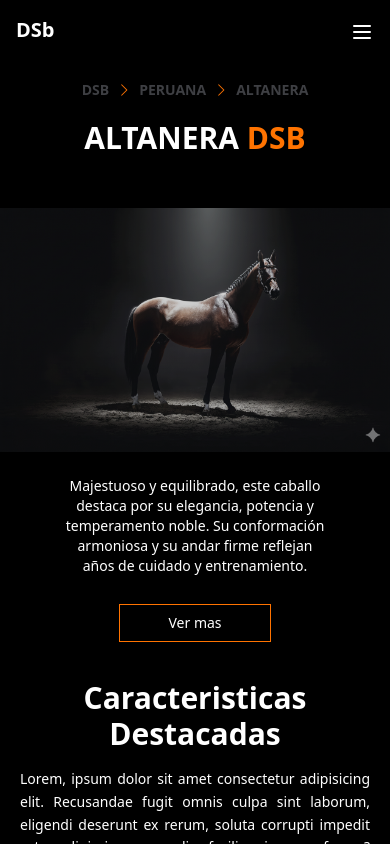
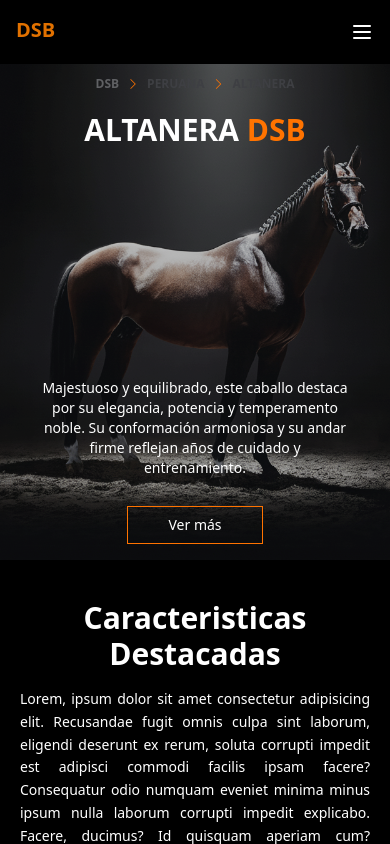
Before and after one commit to javieruncos/HorsePage, a React (Vite) app: page / in a window 390 px wide. Shown: the top 844 px of the page. Built offline with nearby package versions, Linux system fonts and the light colour scheme.

Commit message:
agregamos estilos responsive para tablets

```diff
--- a/src/components/commons/MenuNav.jsx
+++ b/src/components/commons/MenuNav.jsx
@@ -13,8 +13,8 @@ const MenuNav = () => {
         <div className="container mx-auto flex gap-8 items-center p-4">
           <div className="flex-1 flex items-center gap-8">
             {/* Logo */}
-            <a href="#" className="text-xl pb-1 font-bold">
-              DSb
+            <a href="#" className="text-xl pb-1 font-bold text-amber-600">
+              DSB
             </a>
             {/* Menú desktop */}
             <ul className="hidden md:flex ms-auto gap-6">
--- a/src/components/sections/Informacion.jsx
+++ b/src/components/sections/Informacion.jsx
@@ -2,9 +2,107 @@ import horse from "../../assets/img/horse.png";
 
 const Informacion = () => {
   return (
-    <div className="text-white container px-5 mx-auto">
+    // <div className="text-white container px-5 mx-auto">
+    //   {/* SECCIÓN PRINCIPAL */}
+    //   <div className="grid grid-cols-1 md:grid-cols-2 gap-8 items-center my-10">
+    //     {/* TEXTO */}
+    //     <div>
+    //       <h2 className="text-3xl md:text-4xl font-semibold mb-4 text-center md:text-left">
+    //         Caracteristicas Destacadas
+    //       </h2>
+    //       <p className="text-sm md:text-base leading-relaxed text-justify md:text-left">
+    //         Lorem, ipsum dolor sit amet consectetur adipisicing elit. Recusandae
+    //         fugit omnis culpa sint laborum, eligendi deserunt ex rerum, soluta
+    //         corrupti impedit est adipisci commodi facilis ipsam facere?
+    //         Consequatur odio numquam eveniet minima minus ipsum nulla laborum
+    //         corrupti impedit explicabo. Facere, ducimus? Id quisquam aperiam
+    //         cum? Impedit quasi rerum sint alias? Quidem vitae consequuntur porro
+    //         voluptas placeat fuga, maxime doloremque iure delectus ducimus
+    //         fugiat aliquam unde eos quod libero totam error illo veritatis
+    //         provident ipsa molestias. Natus sequi nihil eum. Deleniti, vero
+    //         explicabo porro ipsam adipisci cum. Tenetur quod sint aperiam? Id
+    //         eius non similique quia nam at, itaque accusamus ducimus, dolorem
+    //         tempora molestias laudantium perspiciatis unde commodi adipisci sed
+    //         corporis veritatis. Ipsum, numquam at fugiat veniam pariatur
+    //         incidunt vero cupiditate nesciunt recusandae labore est temporibus
+    //         hic aperiam dignissimos illum itaque?
+    //       </p>
+    //     </div>
+
+    //     {/* IMAGEN */}
+    //     <div className="flex justify-center md:justify-end">
+    //       <img
+    //         src={horse}
+    //         alt=""
+    //         className="w-full max-w-[500px] h-auto rounded-lg object-contain"
+    //       />
+    //     </div>
+    //   </div>
+
+    //   {/* TABLAS DE INFORMACIÓN */}
+    //   <div className="my-8 grid grid-cols-1 md:grid-cols-2 gap-6">
+    //     {/* Columna 1 */}
+    //     <div className="rounded-xl shadow-md p-6 bg-black/20">
+    //       <h2 className="text-xl font-bold text-orange-500 mb-4 text-center md:text-left">
+    //         Características
+    //       </h2>
+    //       <div className="space-y-4 text-sm md:text-base">
+    //         <div className="flex justify-between border-b pb-2 flex-wrap">
+    //           <span className="font-medium">Nombre</span>
+    //           <span>Altanera DSB</span>
+    //         </div>
+    //         <div className="flex justify-between border-b pb-2 flex-wrap">
+    //           <span className="font-medium">Raza</span>
+    //           <span>Peruano</span>
+    //         </div>
+    //         <div className="flex justify-between border-b pb-2 flex-wrap">
+    //           <span className="font-medium">Edad</span>
+    //           <span>6 años</span>
+    //         </div>
+    //         <div className="flex justify-between border-b pb-2 flex-wrap">
+    //           <span className="font-medium">Sexo</span>
+    //           <span>Hembra</span>
+    //         </div>
+    //         <div className="flex justify-between border-b pb-2 flex-wrap">
+    //           <span className="font-medium">Altura</span>
+    //           <span>1.68 m</span>
+    //         </div>
+    //       </div>
+    //     </div>
+
+    //     {/* Columna 2 */}
+    //     <div className="rounded-xl shadow-md p-6 bg-black/20">
+    //       <h2 className="text-xl font-bold text-orange-500 mb-4 text-center md:text-left">
+    //         Más Información
+    //       </h2>
+    //       <div className="space-y-4 text-sm md:text-base">
+    //         <div className="flex justify-between border-b pb-2 flex-wrap">
+    //           <span className="font-medium">Peso</span>
+    //           <span>520 kg</span>
+    //         </div>
+    //         <div className="flex justify-between border-b pb-2 flex-wrap">
+    //           <span className="font-medium">Color</span>
+    //           <span>Alazán oscuro</span>
+    //         </div>
+    //         <div className="flex justify-between border-b pb-2 flex-wrap">
+    //           <span className="font-medium">Temperamento</span>
+    //           <span>Noble, enérgico y obediente</span>
+    //         </div>
+    //         <div className="flex justify-between border-b pb-2 flex-wrap">
+    //           <span className="font-medium">Procedencia</span>
+    //           <span>Córdoba, Argentina</span>
+    //         </div>
+    //         <div className="flex justify-between border-b pb-2 flex-wrap">
+    //           <span className="font-medium">Disponibilidad</span>
+    //           <span>En venta y disponible para competencias</span>
+    //         </div>
+    //       </div>
+    //     </div>
+    //   </div>
+    // </div>
+    <div className="text-white container px-5 mx-auto md:mt-20">
       {/* SECCIÓN PRINCIPAL */}
-      <div className="grid grid-cols-1 md:grid-cols-2 gap-8 items-center my-10">
+      <div className="grid grid-cols-1 lg:grid-cols-2 gap-8 items-center my-10">
         {/* TEXTO */}
         <div>
           <h2 className="text-3xl md:text-4xl font-semibold mb-4 text-center md:text-left">
@@ -34,15 +132,15 @@ const Informacion = () => {
           <img
             src={horse}
             alt=""
-            className="w-full max-w-[500px] h-auto rounded-lg object-contain"
+            className="w-full  h-auto rounded-lg object-contain"
           />
         </div>
       </div>
 
       {/* TABLAS DE INFORMACIÓN */}
-      <div className="my-8 grid grid-cols-1 md:grid-cols-2 gap-6">
+      <div className="my-8 grid grid-cols-1 lg:grid-cols-2 gap-6">
         {/* Columna 1 */}
-        <div className="rounded-xl shadow-md p-6 bg-black/20">
+        <div className="rounded-xl shadow-md pt-6 bg-black/20">
           <h2 className="text-xl font-bold text-orange-500 mb-4 text-center md:text-left">
             Características
           </h2>
@@ -68,10 +166,10 @@ const Informacion = () => {
               <span>1.68 m</span>
             </div>
           </div>
+
         </div>
-
         {/* Columna 2 */}
-        <div className="rounded-xl shadow-md p-6 bg-black/20">
+        <div className="rounded-xl shadow-md pt-6 bg-black/20">
           <h2 className="text-xl font-bold text-orange-500 mb-4 text-center md:text-left">
             Más Información
           </h2>
--- a/src/components/sections/Origen.jsx
+++ b/src/components/sections/Origen.jsx
@@ -3,10 +3,9 @@ import React from "react";
 const Origen = () => {
   return (
     <div className="relative flex min-h-screen w-full flex-col bg-background-light dark:bg-background-dark font-display text-gray-800 dark:text-gray-200">
-      <main className="container mx-auto flex-1 px-4 py-8 sm:px-6 lg:px-8">
+      <div className="container mx-auto flex-1 px-4 py-8 sm:px-6 lg:px-8">
         <div className="container mx-auto px-5 py-10 text-white text-center">
           <h3 className="text-4xl font-semibold mb-10">Pedigree</h3>
-
           <div className="flex flex-col items-center space-y-10">
             {/* Generación 3 - Abuelos */}
             <div className="grid grid-cols-1 sm:grid-cols-2 lg:grid-cols-4 gap-6 w-full max-w-5xl">
@@ -52,7 +51,7 @@ const Origen = () => {
             </div>
           </div>
         </div>
-      </main>
+      </div>
     </div>
   );
 };
--- a/src/components/sections/Portada.jsx
+++ b/src/components/sections/Portada.jsx
@@ -4,65 +4,155 @@ import { motion } from "framer-motion";
 
 const Portada = () => {
   return (
-    <div className="portada mt-20 md:mt-0 md:h-[660px] bg-black flex items-center justify-center relative md:overflow-hidden">
+    // <div className="portada mt-20 md:mt-0 md:h-[660px] bg-black flex items-center justify-center relative md:overflow-hidden">
+    //   <img
+    //     src={imgPortada}
+    //     alt="caballo"
+    //     className="w-full h-[500px] sm:h-[600px] md:h-[660px] object-contain md:object-cover object-center bg-black "
+    //   />
+
+    //   <div className="absolute top-0 left-0 w-full h-full bg-black/15 md:bg-black/40 flex items-center">
+    //     <div className="flex flex-col md:flex-row justify-between items-center md:items-start w-full h-full relative">
+    //       {/* COLUMNA DE TEXTO */}
+    //       <motion.div
+    //         className="relative "
+    //         initial={{ opacity: 0, scale: 0.8 }} // empieza invisible y un poco más chico
+    //         animate={{ opacity: 1, scale: 1 }} // aparece y toma su tamaño normal
+    //         transition={{
+    //           duration: 0.5,
+    //           ease: "easeOut",
+    //         }}
+    //       >
+    //         <div className="px-13 py-0  md:py-30  flex-1 z-10 text-center md:text-left">
+    //           <div className="flex flex-wrap justify-center md:justify-start gap-2 md:gap-3 text-sm md:text-base">
+    //             <p className="text-[#3e3f43] font-bold">DSB</p>
+    //             <i className="bi bi-chevron-right text-[#ff7300]"></i>
+    //             <p className="text-[#3e3f43] font-bold">PERUANA</p>
+    //             <i className="bi bi-chevron-right text-[#ff7300]"></i>
+    //             <p className="text-[#3e3f43] font-bold">ALTANERA</p>
+    //           </div>
+
+    //           <h1 className="text-3xl md:text-4xl text-white font-bold my-5">
+    //             ALTANERA <span className="text-[#ff7300]">DSB</span>
+    //           </h1>
+    //           <div className="flex flex-col sm:flex-row justify-center md:justify-start flex-wrap mt-10 px-2 gap-6 md:gap-10 h-[200px] md:h-auto">
+    //             <div className="hidden md:block">
+    //               <p className="text-[#5c5c5f] md:text-[#3e3f43] font-bold text-sm md:text-base">
+    //                 GENERO
+    //               </p>
+    //               <p className="text-white font-bold text-sm md:text-base">
+    //                 Hembra
+    //               </p>
+    //             </div>
+    //             <div className="hidden md:block">
+    //               <p className="text-[#5c5c5f] md:text-[#3e3f43] font-bold text-sm md:text-base">
+    //                 NACIMIENTO
+    //               </p>
+    //               <p className="text-white font-bold text-sm md:text-base">
+    //                 2022-01-01
+    //               </p>
+    //             </div>
+    //             <div className="hidden md:block">
+    //               <p className="text-[#5c5c5f] md:text-[#3e3f43] font-bold text-sm md:text-base">
+    //                 ALTURA
+    //               </p>
+    //               <p className="text-white font-bold text-sm md:text-base">
+    //                 1,60
+    //               </p>
+    //             </div>
+    //           </div>
+
+    //           <div className="w-full md:w-[350px] text-white px-2 mt-20 md:mt-7 mx-auto md:mx-0 text-sm md:text-base">
+    //             <p>
+    //               Majestuoso y equilibrado, este caballo destaca por su
+    //               elegancia, potencia y temperamento noble. Su conformación
+    //               armoniosa y su andar firme reflejan años de cuidado y
+    //               entrenamiento.
+    //             </p>
+    //             <div className="mt-7 flex justify-center md:justify-start">
+    //               <button className="border border-[#ff7300] text-white py-2 px-12 md:px-16 hover:bg-[#ff7300] cursor-pointer">
+    //                 Ver mas
+    //               </button>
+    //             </div>
+    //           </div>
+    //         </div>
+    //       </motion.div>
+    //       <motion.div
+    //         className="px-30 relative hidden md:block"
+    //         initial={{ opacity: 0, x: 100 }}
+    //         animate={{ opacity: 1, x: 0 }}
+    //         transition={{ duration: 0.5, ease: "easeOut" }}
+    //       >
+    //         <div className="w-[300px] h-full text-amber-50 flex items-center justify-start">
+    //           <div className="relative pt-50">
+    //             <img src={sello} alt="sello" />
+    //           </div>
+    //         </div>
+    //       </motion.div>
+    //     </div>
+    //   </div>
+    // </div>
+    <div className="portada mt-15 sm:mt-10 md:mt-0 h-[500px] sm:h-[600px] md:h-[660px] bg-black flex items-center justify-center relative overflow-hidden">
       <img
         src={imgPortada}
         alt="caballo"
-        className="w-full h-[500px] sm:h-[600px] md:h-[660px] object-contain md:object-cover object-center bg-black "
+        className="w-full h-[500px] sm:h-[600px] md:h-[660px] object-cover object-center bg-black"
       />
 
-      <div className="absolute top-0 left-0 w-full h-full bg-black/15 md:bg-black/40 flex items-center">
-        <div className="flex flex-col md:flex-row justify-between items-center md:items-start w-full h-full relative">
+      <div className="absolute top-0 left-0 w-full h-full bg-black/25 sm:bg-black/30 md:bg-black/40 flex items-center">
+        <div className="flex flex-col md:flex-row justify-between items-center md:items-start w-full h-full relative px-4 sm:px-10 md:px-0">
           {/* COLUMNA DE TEXTO */}
           <motion.div
-            className="relative "
-            initial={{ opacity: 0, scale: 0.8 }} // empieza invisible y un poco más chico
-            animate={{ opacity: 1, scale: 1 }} // aparece y toma su tamaño normal
-            transition={{
-              duration: 0.5,
-              ease: "easeOut",
-            }}
+            className="relative flex-1"
+            initial={{ opacity: 0, scale: 0.8 }}
+            animate={{ opacity: 1, scale: 1 }}
+            transition={{ duration: 0.5, ease: "easeOut" }}
           >
-            <div className="px-13 py-0  md:py-30  flex-1 z-10 text-center md:text-left">
-              <div className="flex flex-wrap justify-center md:justify-start gap-2 md:gap-3 text-sm md:text-base">
-                <p className="text-[#3e3f43] font-bold">DSB</p>
+            <div className="px-4 sm:px-6 md:px-13 py-4 md:py-30 text-center md:text-left">
+              {/* Breadcrumb */}
+              <div className="flex flex-wrap justify-center md:justify-start gap-2 sm:gap-3 text-xs sm:text-sm md:text-base">
+                <p className="text-[#606164] font-bold">DSB</p>
                 <i className="bi bi-chevron-right text-[#ff7300]"></i>
                 <p className="text-[#3e3f43] font-bold">PERUANA</p>
                 <i className="bi bi-chevron-right text-[#ff7300]"></i>
                 <p className="text-[#3e3f43] font-bold">ALTANERA</p>
               </div>
 
-              <h1 className="text-3xl md:text-4xl text-white font-bold my-5">
+              {/* Título */}
+              <h1 className="text-3xl sm:text-4xl text-white font-bold my-5">
                 ALTANERA <span className="text-[#ff7300]">DSB</span>
               </h1>
-              <div className="flex flex-col sm:flex-row justify-center md:justify-start flex-wrap mt-10 px-2 gap-6 md:gap-10 h-[200px] md:h-auto">
+
+              {/* Datos */}
+              <div className="flex flex-col sm:flex-row justify-center md:justify-start flex-wrap mt-10 px-2 gap-4 sm:gap-8 md:gap-10 h-[150px] md:h-auto">
                 <div className="hidden md:block">
-                  <p className="text-[#5c5c5f] md:text-[#3e3f43] font-bold text-sm md:text-base">
-                    GENERO
+                  <p className="text-[#5c5c5f] md:text-[#3e3f43] font-bold text-sm sm:text-base">
+                    GÉNERO
                   </p>
-                  <p className="text-white font-bold text-sm md:text-base">
+                  <p className="text-white font-bold text-sm sm:text-base">
                     Hembra
                   </p>
                 </div>
                 <div className="hidden md:block">
-                  <p className="text-[#5c5c5f] md:text-[#3e3f43] font-bold text-sm md:text-base">
+                  <p className="text-[#5c5c5f] md:text-[#3e3f43] font-bold text-sm sm:text-base">
                     NACIMIENTO
                   </p>
-                  <p className="text-white font-bold text-sm md:text-base">
+                  <p className="text-white font-bold text-sm sm:text-base">
                     2022-01-01
                   </p>
                 </div>
                 <div className="hidden md:block">
-                  <p className="text-[#5c5c5f] md:text-[#3e3f43] font-bold text-sm md:text-base">
+                  <p className="text-[#5c5c5f] md:text-[#3e3f43] font-bold text-sm sm:text-base">
                     ALTURA
                   </p>
-                  <p className="text-white font-bold text-sm md:text-base">
+                  <p className="text-white font-bold text-sm sm:text-base">
                     1,60
                   </p>
                 </div>
               </div>
 
-              <div className="w-full md:w-[350px] text-white px-2 mt-20 md:mt-7 mx-auto md:mx-0 text-sm md:text-base">
+              {/* Descripción + botón */}
+              <div className="w-full sm:w-[400px] md:w-[350px] text-white px-2 sm:px-0 mt-10 md:mt-7 mx-auto md:mx-0 text-sm sm:text-base">
                 <p>
                   Majestuoso y equilibrado, este caballo destaca por su
                   elegancia, potencia y temperamento noble. Su conformación
@@ -70,30 +160,23 @@ const Portada = () => {
                   entrenamiento.
                 </p>
                 <div className="mt-7 flex justify-center md:justify-start">
-                  <button className="border border-[#ff7300] text-white py-2 px-12 md:px-16 hover:bg-[#ff7300] cursor-pointer">
-                    Ver mas
+                  <button className="border border-[#ff7300] text-white py-2 px-10 sm:px-14 md:px-16 hover:bg-[#ff7300] cursor-pointer transition-colors duration-300">
+                    Ver más
                   </button>
                 </div>
               </div>
             </div>
           </motion.div>
-          {/* <div className="px-30  relative hidden md:block ">
-            <div className="w-[300px] h-full  text-amber-50 flex items-center justify-start">
-              <div className="relative pt-50 ">
-                <img src={sello} alt="" />
-              </div>
-            </div>
-          </div> */}
+
+          {/* SELLO (oculto en móviles, visible desde tablet grande) */}
           <motion.div
-            className="px-30 relative hidden md:block"
+            className="relative hidden lg:block px-20"
             initial={{ opacity: 0, x: 100 }}
             animate={{ opacity: 1, x: 0 }}
             transition={{ duration: 0.5, ease: "easeOut" }}
           >
-            <div className="w-[300px] h-full text-amber-50 flex items-center justify-start">
-              <div className="relative pt-50">
-                <img src={sello} alt="sello" />
-              </div>
+            <div className="w-[250px] lg:w-[300px] h-full flex items-center justify-start">
+              <img src={sello} alt="sello" className="max-w-full pt-50" />
             </div>
           </motion.div>
         </div>
--- a/src/pages/Home.jsx
+++ b/src/pages/Home.jsx
@@ -9,18 +9,16 @@ const Home = () => {
   return (
     <div className="main">
       <Portada></Portada>
-      <section className="my-25">
+      <section>
         <Informacion></Informacion>
       </section>
-      <section>
+      <section className="my-30">
        <Galeria></Galeria>
-      </section>
-      <section>
-        <Origen></Origen>
       </section>
       <section>
         <VideoDescription></VideoDescription>
       </section>
+
     </div>
   );
 };
```
